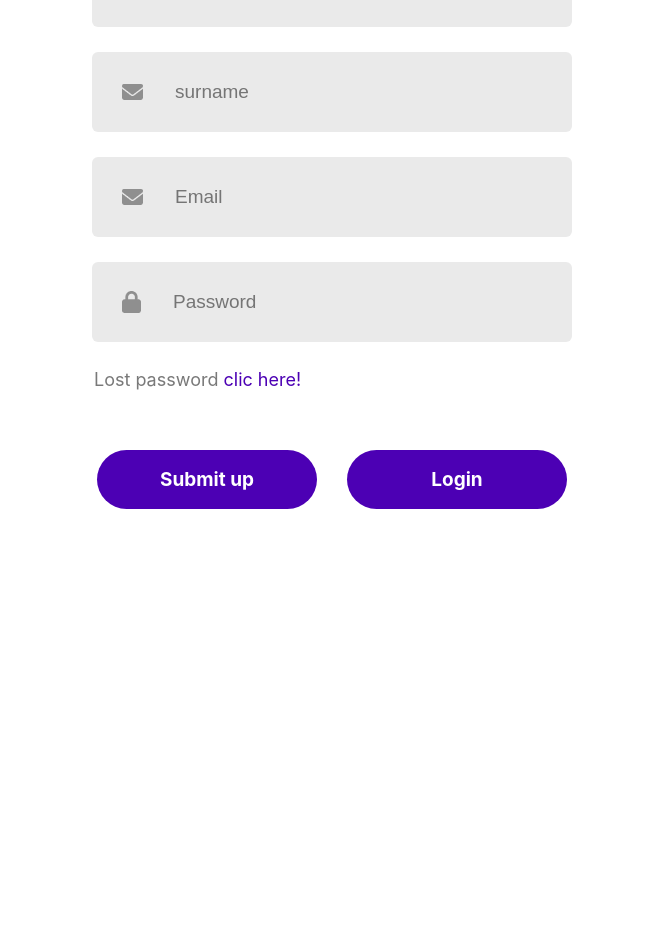
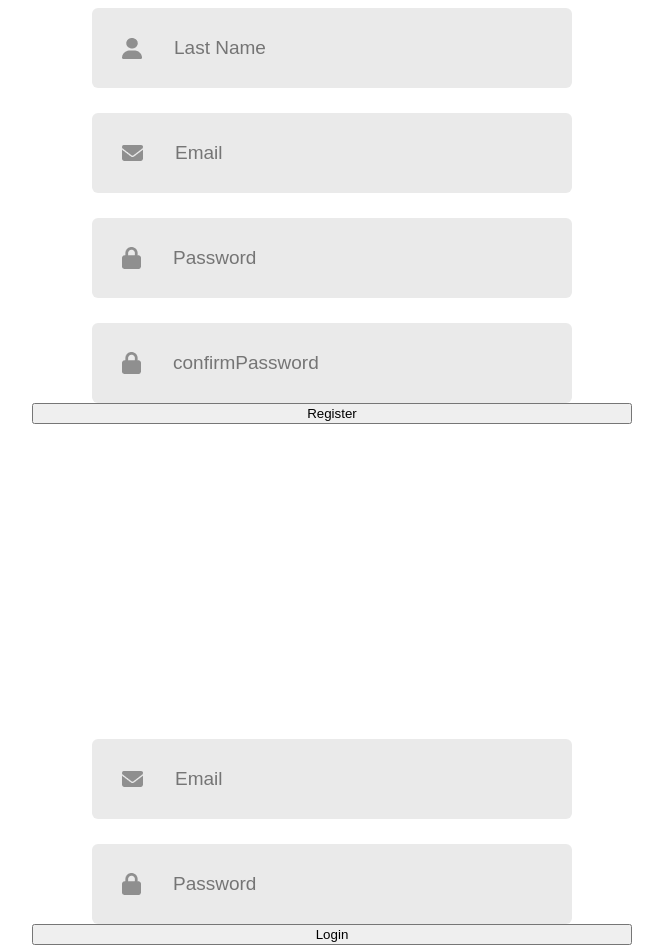
Before and after one commit to anderson92zolis/API-PHARMA-INDUSTRY-PROJECT-FRONTEND, a React (Create React App) app in the folder register_autho_app/: page / in a window 1280 px wide. Shown: the part 442-1392 px from the top of the page, without its empty margins (308-971 px from the left). Before the commit the page ends 1041 px from the top, so only its background shows below. Built offline with nearby package versions, Linux system fonts and the light colour scheme.

Commit message:
adding a loginSingUp in app to check

```diff
--- a/register_autho_app/package.json
+++ b/register_autho_app/package.json
@@ -9,6 +9,7 @@
     "axios": "^1.6.8",
     "react": "^18.2.0",
     "react-dom": "^18.2.0",
+    "react-router-dom": "^6.23.1",
     "react-scripts": "5.0.1",
     "web-vitals": "^2.1.4"
   },
--- a/register_autho_app/src/App.css
+++ /dev/null
@@ -1,38 +0,0 @@
-.App {
-  text-align: center;
-}
-
-.App-logo {
-  height: 40vmin;
-  pointer-events: none;
-}
-
-@media (prefers-reduced-motion: no-preference) {
-  .App-logo {
-    animation: App-logo-spin infinite 20s linear;
-  }
-}
-
-.App-header {
-  background-color: #282c34;
-  min-height: 100vh;
-  display: flex;
-  flex-direction: column;
-  align-items: center;
-  justify-content: center;
-  font-size: calc(10px + 2vmin);
-  color: white;
-}
-
-.App-link {
-  color: #61dafb;
-}
-
-@keyframes App-logo-spin {
-  from {
-    transform: rotate(0deg);
-  }
-  to {
-    transform: rotate(360deg);
-  }
-}
--- a/register_autho_app/src/App.js
+++ b/register_autho_app/src/App.js
@@ -1,10 +1,15 @@
-import './App.css';
-import LoginSingUp from './Components/LoginSingUp/LoginSingUp';
+import SingUp from './Components/LoginSingUp/SingUp'
+import Login from './Components/LoginSingUp/Login'
+import LoginSingUpp from './Components/LoginSingUp/LoginSingUp.jsx';
 
 function App() {
   return (
     <div >
-      <LoginSingUp/>
+    <h1>API PHARMA PROJECT</h1>
+      <SingUp/>
+      <Login/>
+      <LoginSingUpp/>
+
     </div>
   );
 }
--- /dev/null
+++ b/register_autho_app/src/Components/LoginSingUp/Login.jsx
@@ -0,0 +1,75 @@
+import React, { useState } from "react";
+import "./StyleSL.css";
+
+import password_icon from "../Assets/password.png";
+import email_icon from "../Assets/email.png";
+
+import axios from "axios";
+
+const Login = () => {
+  const [formDataLogin, setFormDataLogin] = useState({
+    email: "",
+    password: "",
+  });
+
+  const handleChangeLogin = (e) => {
+    setFormDataLogin({ ...formDataLogin, [e.target.name]: e.target.value });
+  };
+
+  // online https://www.geeksforgeeks.org/spring-security-login-page-with-react/
+
+  const handleSubmit = async () => {
+    try {
+      // Check for empty fields
+      if (!formDataLogin.email || !formDataLogin.password) {
+        alert("Please fill in all fields.");
+        return;
+      }
+
+      const response = await axios.post(
+        "http://localhost:8080/api/v1/auth/authenticate",
+        formDataLogin
+      );
+      // Handle successful signup
+      console.log(response.data);
+      alert("User Login successfully");
+    } catch (error) {
+      // Handle signup error
+      console.error(
+        "Login failed:",
+        error.response ? error.response.data : error.message
+      );
+      alert("An error occurred");
+    }
+  };
+
+  return (
+    <div className="container">
+      <div className="inputs">
+        <div className="input">
+          <img src={email_icon} alt="" />
+          <input
+            type="email"
+            placeholder="Email"
+            name="email"
+            value={formDataLogin.email}
+            onChange={handleChangeLogin}
+          />
+        </div>
+        <div className="input">
+          <img src={password_icon} alt="" />
+          <input
+            type="password"
+            placeholder="Password"
+            name="password"
+            value={formDataLogin.password}
+            onChange={handleChangeLogin}
+          />
+        </div>
+      </div>
+      <button onClick={handleSubmit}>Login</button>
+    </div>
+  );
+};
+
+export default Login;
--- a/register_autho_app/src/Components/LoginSingUp/LoginSingUp.jsx
+++ b/register_autho_app/src/Components/LoginSingUp/LoginSingUp.jsx
@@ -1,5 +1,5 @@
 import React, { useState } from "react";
-import "./LoginSingUp.css";
+import "./StyleSL.css";
 import user_icon from "../Assets/person.png";
 import password_icon from "../Assets/password.png";
 import email_icon from "../Assets/email.png";
@@ -9,12 +9,27 @@ import axios from "axios";
 const LoginSingUp = () => {
   const [action, setAction] = useState("Sing Up");
 
+  // register
+
   const [formData, setFormData] = useState({
     firstName: "",
     lastName: "",
     email: "",
     password: "",
   });
+
+  // Login
+
+  const [loginForm, setLoginForm] = useState({
+    emailLogin: "",
+    passwordLogin: "",
+  });
+  // Login
+  const handleChangeLogin = (login) => {
+    setFormData({ ...loginForm, [login.target.name]: login.target.value });
+  };
+
+  //REGISTER
 
   const handleChange = (e) => {
     setFormData({ ...formData, [e.target.name]: e.target.value });
@@ -26,7 +41,20 @@ const LoginSingUp = () => {
       alert("User registered successfully");
     } catch (error) {
       console.error("Error:", error);
-      alert("An error occurred");
+      alert("An error occurred IN REGISTER");
+    }
+  };
+  // Login
+  const handleSubmitLogin = async () => {
+    try {
+      await axios.post(
+        "http://localhost:8080/api/v1/auth/authenticate",
+        loginForm
+      );
+      alert("User LOGIN successfully");
+    } catch (error) {
+      console.error("Error:", error);
+      alert("An error occurred in lOGIN");
     }
   };
 
@@ -52,7 +80,7 @@ const LoginSingUp = () => {
           </div>
         )}
         <div className="input">
-          <img src={email_icon} alt="" />
+          <img src={user_icon} alt="" />
           <input
             type="text"
             placeholder="surname"
@@ -61,14 +89,17 @@ const LoginSingUp = () => {
             onChange={handleChange}
           />
         </div>
+
         <div className="input">
           <img src={email_icon} alt="" />
           <input
             type="email"
             placeholder="Email"
             name="email"
-            value={formData.email}
-            onChange={handleChange}
+            //value={formData.email}
+            //onChange={handleChange}
+            value={loginForm.emailLogin}
+            onChange={handleChangeLogin}
           />
         </div>
         <div className="input">
@@ -77,8 +108,10 @@ const LoginSingUp = () => {
             type="password"
             placeholder="Password"
             name="password"
-            value={formData.password}
-            onChange={handleChange}
+            //value={formData.password}
+            //onChange={handleChange}
+            value={loginForm.passwordLogin}
+            onChange={handleChangeLogin}
           />
         </div>
       </div>
@@ -101,10 +134,12 @@ const LoginSingUp = () => {
         >
           Submit up
         </div>
+
         <div
           className={action === "Sign Up" ? "submit gray" : "submit"}
           onClick={() => {
-            setAction("Login");
+            setLoginForm("Login");
+            handleSubmitLogin();
           }}
         >
           Login
--- /dev/null
+++ b/register_autho_app/src/Components/LoginSingUp/SingUp.jsx
@@ -0,0 +1,120 @@
+import React, { useState } from "react";
+import "./StyleSL.css";
+import user_icon from "../Assets/person.png";
+import password_icon from "../Assets/password.png";
+import email_icon from "../Assets/email.png";
+
+import axios from "axios";
+
+const SingUp = () => {
+  const [formData, setFormData] = useState({
+    firstName: "",
+    lastName: "",
+    email: "",
+    password: "",
+    confirmPassword: "",
+    mobile: "",
+  });
+
+  const handleChange = (e) => {
+    setFormData({ ...formData, [e.target.name]: e.target.value });
+  };
+
+  // online https://www.geeksforgeeks.org/spring-security-login-page-with-react/
+  const handleSubmit = async () => {
+    try {
+      // Check for empty fields
+      if (
+        !formData.firstName ||
+        !formData.lastName ||
+        !formData.email ||
+        !formData.password ||
+        !formData.confirmPassword
+      ) {
+        alert("Please fill in all fields.");
+        return;
+      }
+
+      if (formData.password !== formData.confirmPassword) {
+        alert("asswords do not match");
+      }
+
+      const response = await axios.post(
+        "http://localhost:8080/api/v1/auth/register",
+        formData
+      );
+      // Handle successful signup
+      console.log(response.data);
+      alert("User registered successfully");
+    } catch (error) {
+      // Handle signup error
+      console.error(
+        "Signup failed:",
+        error.response ? error.response.data : error.message
+      );
+
+      alert("An error occurred");
+    }
+  };
+
+  return (
+    <div className="container">
+      <div className="inputs">
+        <div className="input">
+          <img src={user_icon} alt="" />
+          <input
+            type="text"
+            placeholder="First Name"
+            name="firstName"
+            value={formData.firstName}
+            onChange={handleChange}
+          />
+        </div>
+        <div className="input">
+          <img src={user_icon} alt="" />
+          <input
+            type="text"
+            placeholder="Last Name"
+            name="lastName"
+            value={formData.lastName}
+            onChange={handleChange}
+          />
+        </div>
+
+        <div className="input">
+          <img src={email_icon} alt="" />
+          <input
+            type="email"
+            placeholder="Email"
+            name="email"
+            value={formData.email}
+            onChange={handleChange}
+          />
+        </div>
+        <div className="input">
+          <img src={password_icon} alt="" />
+          <input
+            type="password"
+            placeholder="Password"
+            name="password"
+            value={formData.password}
+            onChange={handleChange}
+          />
+        </div>
+        <div className="input">
+          <img src={password_icon} alt="" />
+          <input
+            type="password"
+            placeholder="confirmPassword"
+            name="confirmPassword"
+            value={formData.confirmPassword}
+            onChange={handleChange}
+          />
+        </div>
+      </div>
+      <button  onClick={handleSubmit}>Register</button>
+    </div>
+  );
+};
+
+export default SingUp;
```
Also changed, not shown: register_autho_app/src/Components/LoginSingUp/StyleSL.css (renamed from register_autho_app/src/Components/LoginSingUp/LoginSingUp.css), 1 other file (tests, documents, lock files or other folders).
